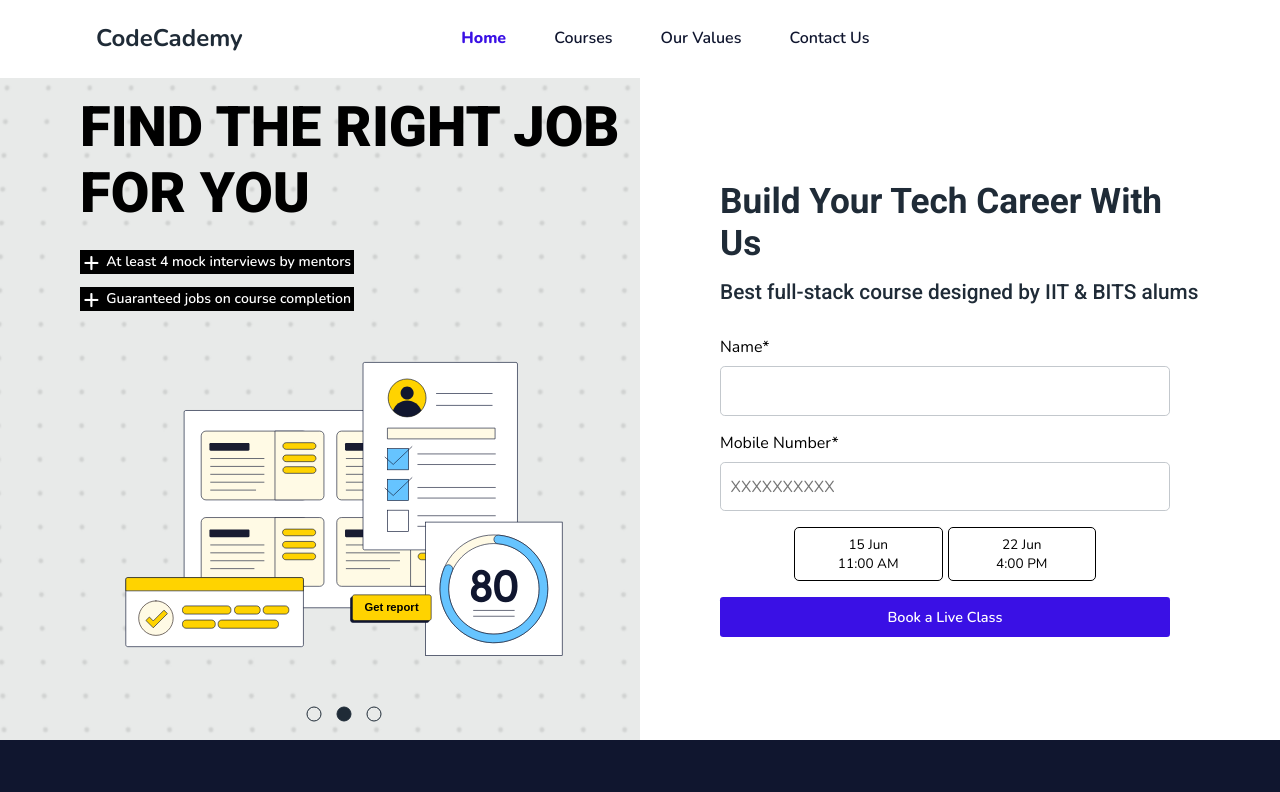
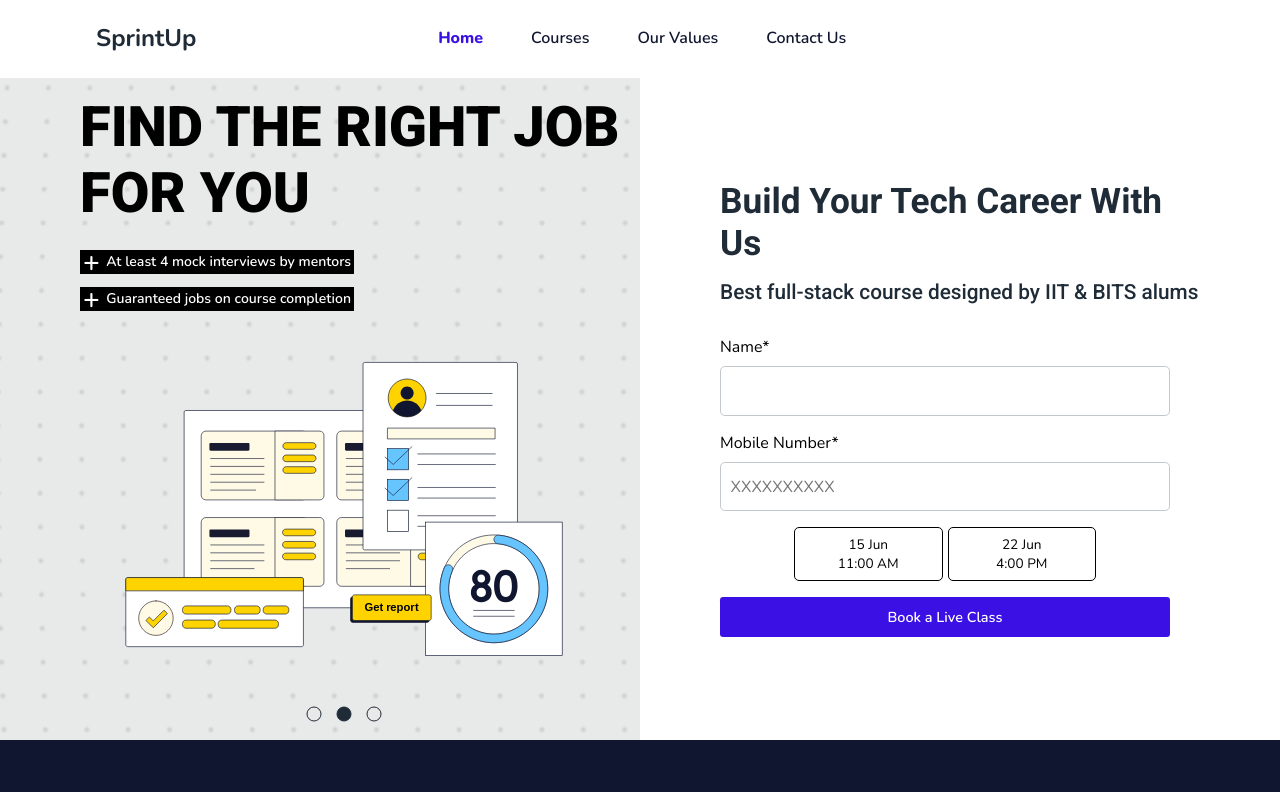
Before and after one commit to drumil32/Ed-Tech, a React (Vite) app in the folder frontend/: page / in a window 1280 px wide. Shown: the top 792 px of the page. Built offline with nearby package versions, Linux system fonts and the light colour scheme.

Commit message:
minor changes

```diff
--- a/frontend/src/components/molecule/FeaturesCard/FeaturesCard.tsx
+++ b/frontend/src/components/molecule/FeaturesCard/FeaturesCard.tsx
@@ -107,7 +107,7 @@ const ImageArea: React.FC<ImageAreaProps> = ({ title, subtitle, clipArt, backGro
       <img className="card-image" src={clipArt} alt="Blog post" />
       <h1 className="title">{title}</h1>
       <h2 className="subtitle">{subtitle}</h2>
-      <div style={{ justifyContent: 'flex-end', display: 'flex',height:'100px' }}>
+      <div style={{ justifyContent: 'flex-end', display: 'flex',marginLeft:'' }}>
         <div className="card-flip-btn" onClick={flip}>
           <img
             src="https://assets-global.website-files.com/63e7894221f7cc20e07be64b/63e8f9581eb4ad5b75eaf599_Vector.svg"
--- a/frontend/src/components/organisms/Header/Header.tsx
+++ b/frontend/src/components/organisms/Header/Header.tsx
@@ -60,7 +60,7 @@ const Header: React.FC = () => {
           <MobileNavbar />
           <h2>
             <Link to="/" onClick={scrollToTop}>
-              CodeCademy
+              SprintUp
             </Link>
           </h2>
         </div>
```
